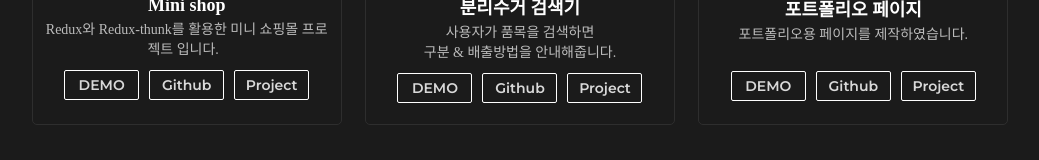
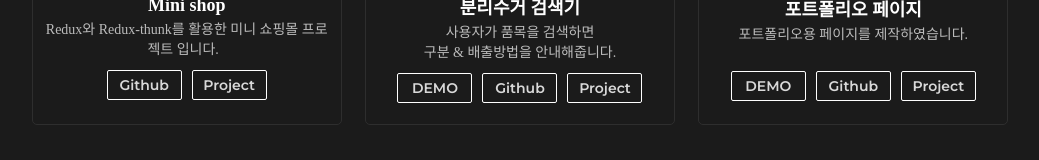
Before and after one commit to swssbw/portfolio, a React (Create React App) app: page / in a window 1280 px wide. Shown: the part 2111-2271 px from the top of the page, without its empty margins (120-1159 px from the left). Built offline with nearby package versions, Linux system fonts and the light colour scheme; a web font is replaced by a local one.

Commit message:
버튼 수정

```diff
--- a/src/components/Projects/index.js
+++ b/src/components/Projects/index.js
@@ -44,7 +44,7 @@ const Projects = () => {
                 Redux와 Redux-thunk를 활용한 미니 쇼핑몰 프로젝트 입니다. &nbsp;{" "}
               </ProjectsDesc>
               <ButtonWrap>
-                <Button>DEMO</Button>
+                {/* <Button>DEMO</Button> 배포 준비중 */}
                 <Button
                   href="https://github.com/swssbw/minishop"
                   target="_blank"
```
